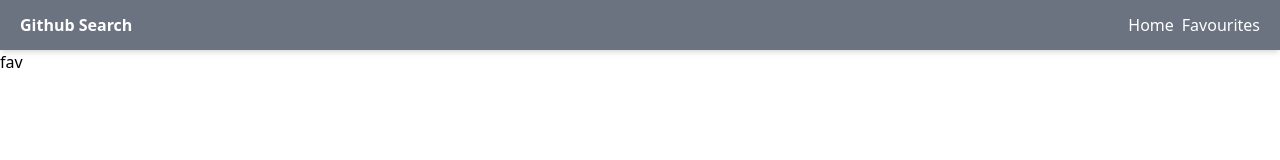
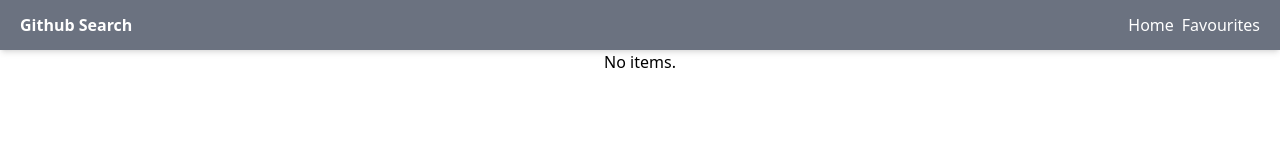
Before and after one commit to Dima12411/Github_search, a React (Create React App) app: page /favourites in a window 1280 px wide. Shown: the top 160 px of the page. Built offline with nearby package versions, Linux system fonts and the light colour scheme.

Commit message:
deleting repositories from favorites

```diff
--- a/src/components/RepoCard.tsx
+++ b/src/components/RepoCard.tsx
@@ -4,11 +4,16 @@ import {useActions} from "../hooks/actions";
 
 const RepoCard = ({repo}: { repo: IRepo }) => {
 
-    const {addFavourite} = useActions()
+    const {addFavourite, removeFavourite} = useActions()
 
     const addToFavourite = (e: React.MouseEvent<HTMLButtonElement>) => {
         e.preventDefault()
         addFavourite(repo.html_url)
+    }
+
+    const removeForFavourite = (e: React.MouseEvent<HTMLButtonElement>) => {
+        e.preventDefault()
+        removeFavourite(repo.html_url)
     }
 
     return (
@@ -24,6 +29,10 @@ const RepoCard = ({repo}: { repo: IRepo }) => {
                 <button className='py-2 px-4 bg-yellow-400 rounded hover:shadow-md transition-all active:opacity-50'
                         onClick={addToFavourite}
                 >Add</button>
+
+                <button className='py-2 px-4 ml-[6px] bg-red-400 rounded hover:shadow-md transition-all active:opacity-50'
+                        onClick={removeForFavourite}
+                >Remove</button>
             </a>
         </div>
     );
--- a/src/pages/FavouritesPage.tsx
+++ b/src/pages/FavouritesPage.tsx
@@ -1,9 +1,24 @@
 import React from 'react';
+import {useAppSelector} from "../hooks/redux";
 
 const FavouritesPage = () => {
+    const {favourites} = useAppSelector(state => state.github)
+
+    if (favourites.length === 0) {
+        return (
+            <p className='text-center'>No items.</p>
+        )
+    }
+
     return (
-        <div>
-            fav
+        <div className='flex justify-center pt-10 mx-auto h-screen w-screen'>
+            <ul className='list-none'>
+                {favourites.map(f => (
+                    <li key={f}>
+                        <a href={f} target='_blank'>{f}</a>
+                    </li>
+                ))}
+            </ul>
         </div>
     );
 };
```
